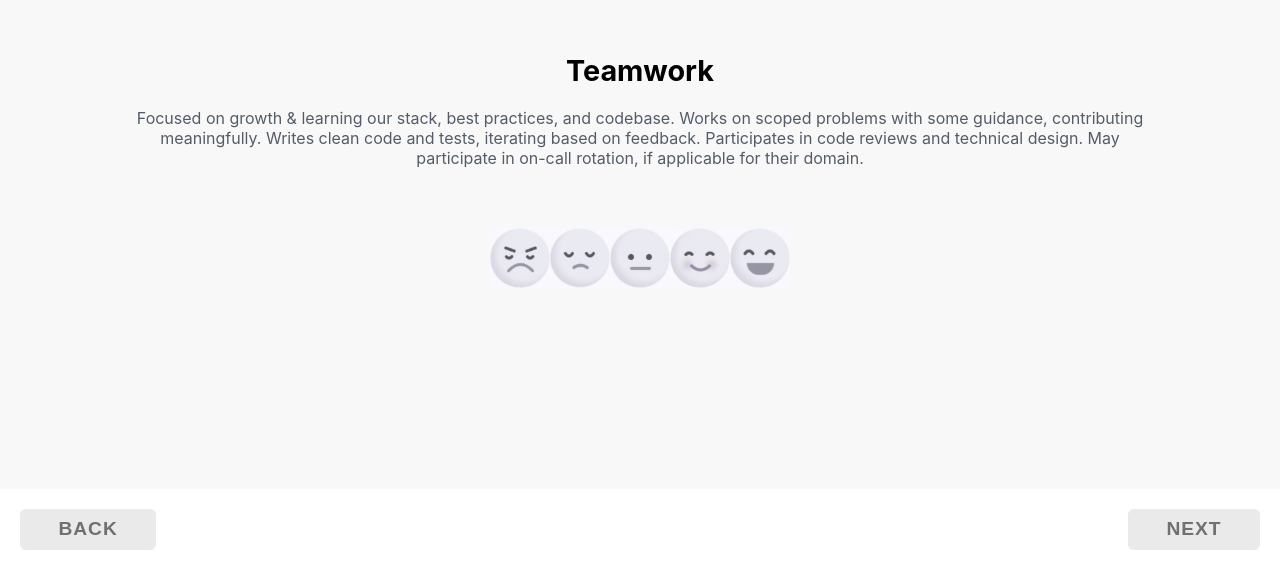
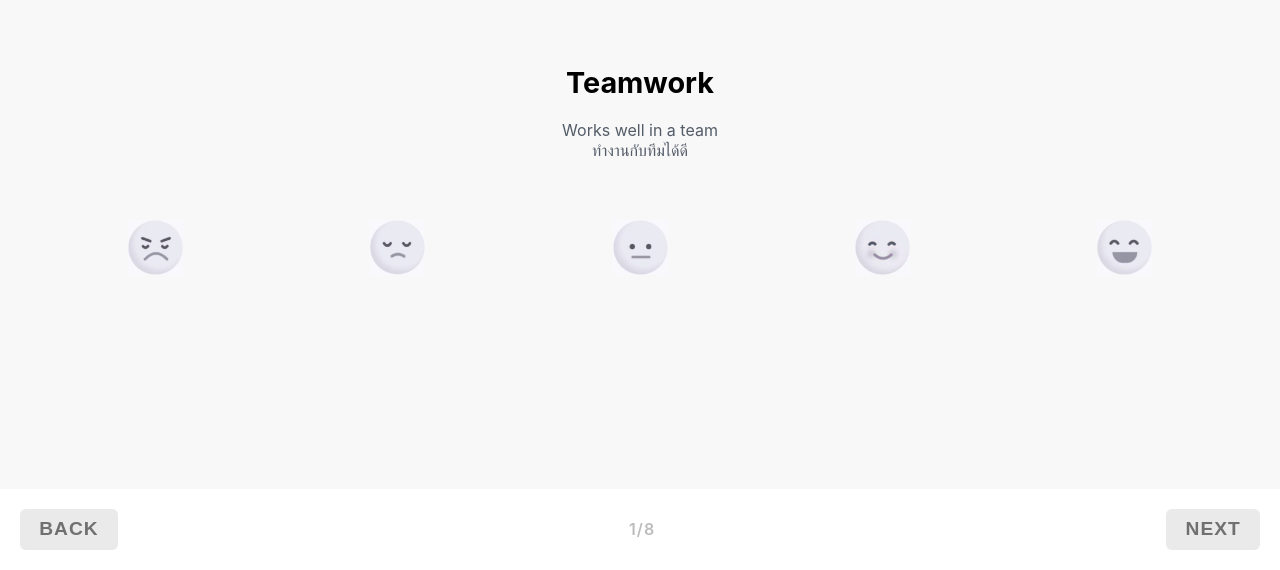
Before and after one commit to parnpresso/feed-me-back, a React (Create React App) app in the folder feed-me-back/: page /rating in a window 1280 px wide. Shown: the part 230-800 px from the top of the page. Built offline with nearby package versions, Linux system fonts and the light colour scheme; no server answers.

Commit message:
💄 Update design :crown:

```diff
--- a/feed-me-back/src/pages/Rating/index.jsx
+++ b/feed-me-back/src/pages/Rating/index.jsx
@@ -29,7 +29,9 @@ const Container = styled.div`
 `;
 
 const EmojiRating = styled.div`
+  width: 80vw;
   display: flex;
+  justify-content: space-between;
 `;
 
 const Title = styled.h1`
@@ -38,8 +40,8 @@ const Title = styled.h1`
 `;
 
 const Image = styled.img`
-  width: 60px;
-  height: 60px;
+  width: 55px;
+  height: 55px;
 `;
 
 const Content = styled.p`
@@ -53,7 +55,7 @@ const Content = styled.p`
 const Button = styled.button`
   margin-left: 20px;
   margin-right: 20px;
-  padding: 0.5em 2em 0.5em 2em;
+  padding: 0.5em 1em 0.5em 1em;
   border: none;
   border-radius: 0.3em;
   background: #eaeaea;
@@ -66,7 +68,7 @@ const Button = styled.button`
 const ActiveButton = styled.button`
   margin-left: 20px;
   margin-right: 20px;
-  padding: 0.5em 2em 0.5em 2em;
+  padding: 0.5em 1em 0.5em 1em;
   border: none;
   border-radius: 0.3em;
   background: #FED462;
@@ -85,6 +87,14 @@ const NavigatorBar = styled.div`
   padding-left: 20px;
   padding: 20px;
   background-color: white;
+`;
+
+const NavigatorNumber = styled.div`
+  display: flex;
+  align-items: center;
+  color: #bcbcbc;
+  font-weight: 600;
+  letter-spacing: 1px;
 `;
 
 const RatingPage = (firebase) => {
@@ -165,11 +175,8 @@ const RatingPage = (firebase) => {
       <Title>Teamwork</Title>
 
       <Content>
-        Focused on growth & learning our stack, best practices, and codebase.
-        Works on scoped problems with some guidance, contributing meaningfully.
-        Writes clean code and tests, iterating based on feedback.
-        Participates in code reviews and technical design.
-        May participate in on-call rotation, if applicable for their domain.
+        Works well in a team<br />
+        ทำงานกับทีมได้ดี
       </Content>
 
       <EmojiRating>
@@ -182,6 +189,7 @@ const RatingPage = (firebase) => {
 
       <NavigatorBar>
         <Button onClick={() => goToHomePage()}>BACK</Button>
+        <NavigatorNumber>1/8</NavigatorNumber>
         {rating === 0 ? (
           <Button>NEXT</Button>
         ) : (
```
